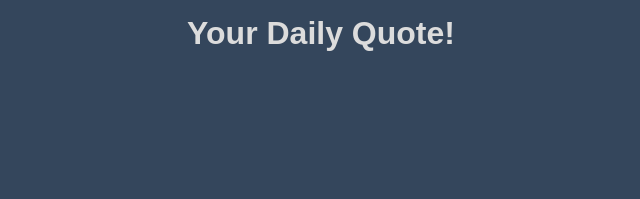
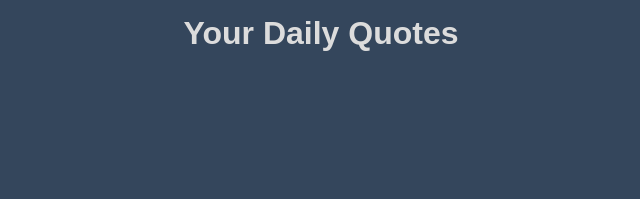
Before and after one commit to hayknurijanyan/random-quote, a plain HTML site: page index.html in a window 1280 px wide. Shown: the top 199 px of the page, 319-959 px from the left. Drawn offline with Linux system fonts and the light colour scheme.

Commit message:
Update index.html

```diff
--- a/index.html
+++ b/index.html
@@ -6,7 +6,7 @@
     </head>
     <body>
         <div class="container">
-            <h1 id="h1">Your Daily Quote!</h1>
+            <h1 id="h1">Your Daily Quotes</h1>
             <section id="section1">
             <span id="author">John Ducket</span>
            <span id="quote"></span>
```
